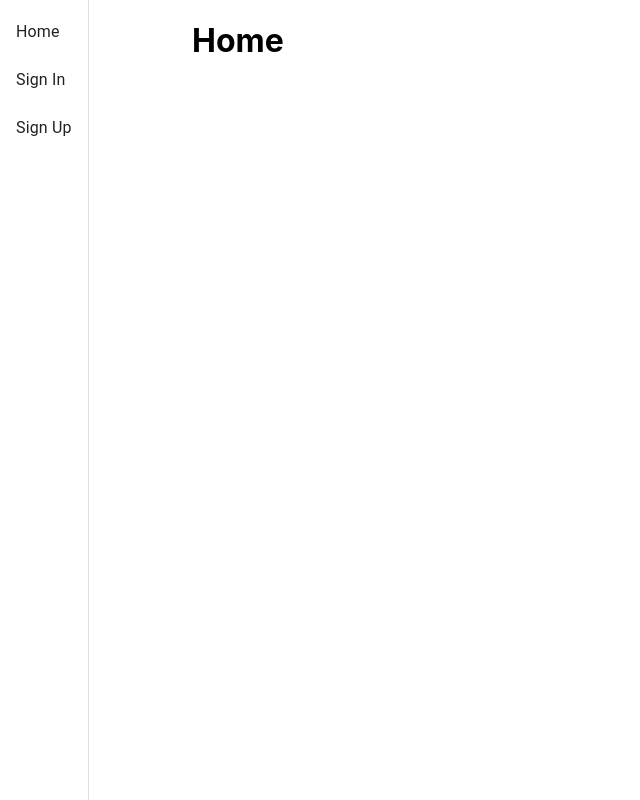
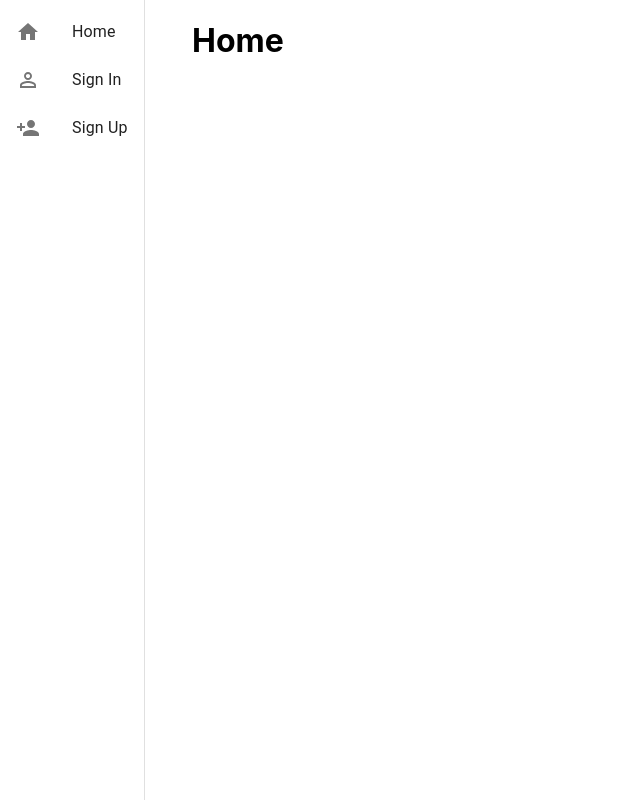
Before and after one commit to LoloAbdo/PoolNHL, a React (Create React App) app in the folder poolnhl/: page / in a window 1280 px wide. Shown: the whole page, without its empty margins (0-640 px from the left). Built offline with nearby package versions, Linux system fonts and the light colour scheme.

Commit message:
Commit #5
Mettre les icons pour le Drawer

```diff
--- a/poolnhl/src/component/Drawer.js
+++ b/poolnhl/src/component/Drawer.js
@@ -7,7 +7,9 @@ import {
     ListItemIcon,
 } from "@material-ui/core";
 import { makeStyles } from "@material-ui/core/styles";
-
+import HomeIcon from "@material-ui/icons/Home";
+import PersonAddIcon from "@material-ui/icons/PersonAdd";
+import PermIdentityIcon from "@material-ui/icons/PermIdentity";
 //#region StyleMaterialUI
 const useStyles = makeStyles({
     drawer: {
@@ -19,9 +21,9 @@ const useStyles = makeStyles({
 const Drawer = () => {
     const classes = useStyles();
     const itemsList = [
-        { text: "Home" },
-        { text: "Sign In" },
-        { text: "Sign Up" },
+        { text: "Home", icon: <HomeIcon /> },
+        { text: "Sign In", icon: <PermIdentityIcon /> },
+        { text: "Sign Up", icon: <PersonAddIcon /> },
     ];
     return (
         <MUIDrawer variant="permanent" className={classes.drawer}>
@@ -29,7 +31,7 @@ const Drawer = () => {
                 {itemsList.map((item, index) => {
                     return (
                         <ListItem button key={item}>
-                            {/* <ListItemIcon>{index % 2 === 0 ? <InboxIcon /> : <MailIcon />}</ListItemIcon> */}
+                            <ListItemIcon>{item.icon}</ListItemIcon>
                             <ListItemText primary={item.text} />
                         </ListItem>
                     );
```
